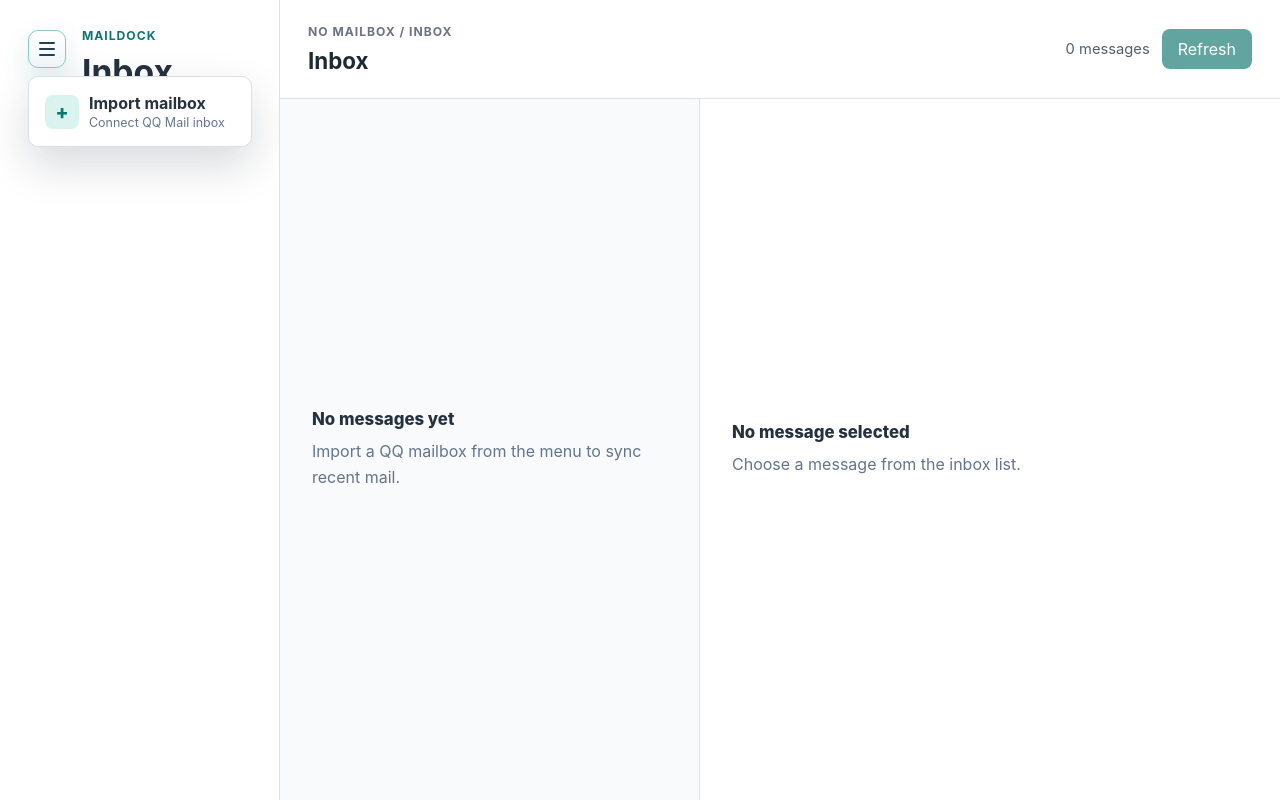
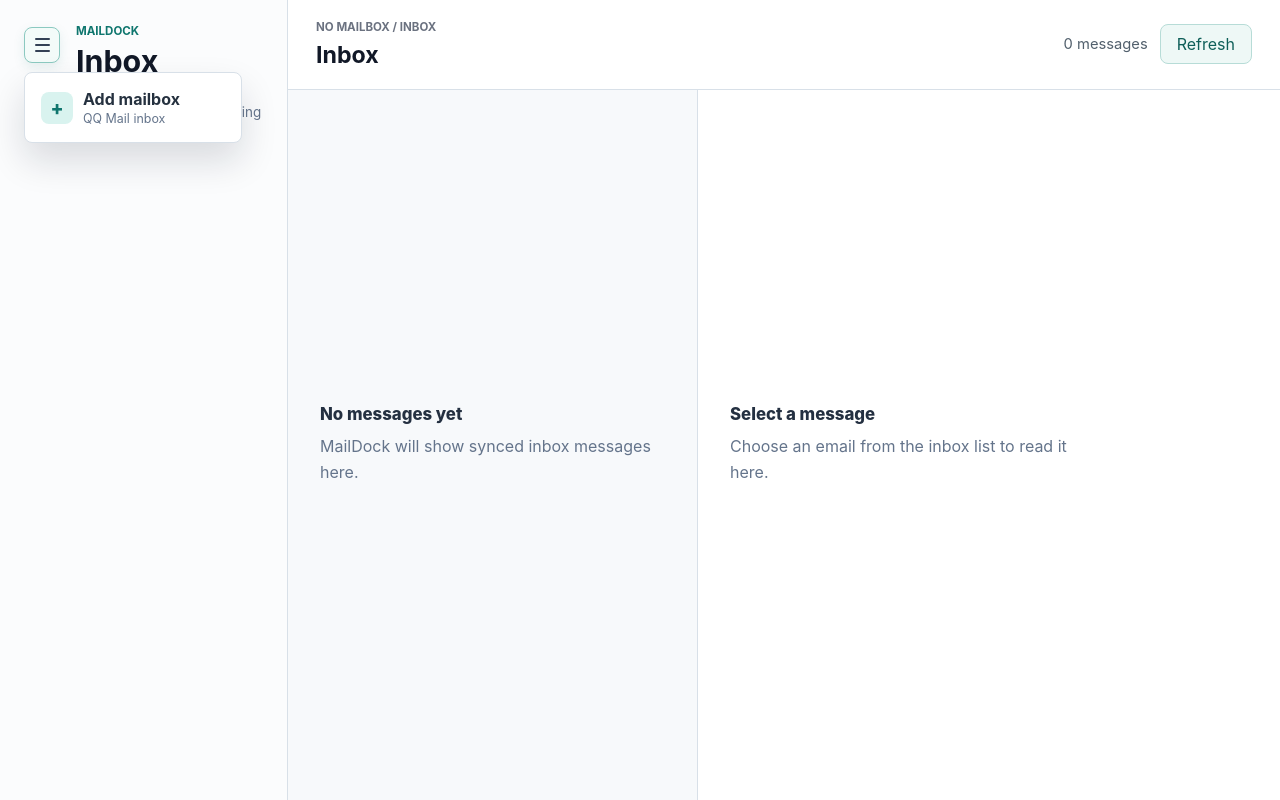
Before and after one commit to Gcy3303489747/MailDock, a React (Vite) app: page / in a window 1280 px wide. Both pictures are taken after a click on the button "Open mailbox menu". Built offline with nearby package versions, Linux system fonts and the light colour scheme.

Commit message:
style: polish mailbox interface copy and layout

```diff
--- a/src/features/mail/components/MailDetail.tsx
+++ b/src/features/mail/components/MailDetail.tsx
@@ -15,8 +15,8 @@ export function MailDetail({ message }: MailDetailProps) {
   if (!message) {
     return (
       <article className="mail-detail empty-detail" aria-label="No message selected">
-        <p className="state-title">No message selected</p>
-        <p className="state-copy">Choose a message from the inbox list.</p>
+        <p className="state-title">Select a message</p>
+        <p className="state-copy">Choose an email from the inbox list to read it here.</p>
       </article>
     );
   }
@@ -28,8 +28,14 @@ export function MailDetail({ message }: MailDetailProps) {
       <header className="detail-header">
         <h2>{message.subject}</h2>
         <div className="detail-meta">
-          <span>{message.from}</span>
-          <time dateTime={message.receivedAt}>{formatFullDate(message.receivedAt)}</time>
+          <span>
+            <strong>From</strong>
+            {message.from}
+          </span>
+          <time dateTime={message.receivedAt}>
+            <strong>Received</strong>
+            {formatFullDate(message.receivedAt)}
+          </time>
         </div>
       </header>
       <div className="detail-body">
--- a/src/features/mail/components/MailList.tsx
+++ b/src/features/mail/components/MailList.tsx
@@ -20,8 +20,8 @@ export function MailList({
   if (isLoading) {
     return (
       <section className="mail-list state-panel" aria-label="Loading messages">
-        <p className="state-title">Loading inbox</p>
-        <p className="state-copy">Checking local cached mail.</p>
+        <p className="state-title">Loading local inbox</p>
+        <p className="state-copy">Reading cached messages from this device.</p>
       </section>
     );
   }
@@ -42,7 +42,7 @@ export function MailList({
     return (
       <section className="mail-list state-panel" aria-label="Empty inbox">
         <p className="state-title">No messages yet</p>
-        <p className="state-copy">Import a QQ mailbox from the menu to sync recent mail.</p>
+        <p className="state-copy">MailDock will show synced inbox messages here.</p>
       </section>
     );
   }
@@ -60,12 +60,12 @@ export function MailList({
             type="button"
           >
             <span className="message-row-topline">
-              <strong>{message.from}</strong>
+              <strong title={message.from}>{message.from}</strong>
               <time dateTime={message.receivedAt}>{formatDate(message.receivedAt)}</time>
             </span>
-            <span className="message-subject">
+            <span className="message-subject" title={message.subject}>
               {message.isUnread && <span className="unread-dot" aria-label="Unread" />}
-              {message.subject}
+              <span>{message.subject}</span>
               {message.hasAttachments && <span className="attachment-pill">Attachment</span>}
             </span>
             <span className="message-preview">{message.preview}</span>
--- a/src/features/mail/components/QqConnectionPanel.tsx
+++ b/src/features/mail/components/QqConnectionPanel.tsx
@@ -42,12 +42,12 @@ export function QqConnectionPanel({ onClose, onSyncComplete }: QqConnectionPanel
     <form className="connection-panel" onSubmit={handleSubmit}>
       <div>
         <div className="connection-panel-header">
-          <strong>QQ IMAP</strong>
+          <strong>Add QQ Mail</strong>
           <button aria-label="Close import panel" onClick={onClose} type="button">
             Close
           </button>
         </div>
-        <span>Import saves the code in your system credential store for future sync.</span>
+        <span>Use your QQ Mail authorization code to sync the inbox in read-only mode.</span>
       </div>
 
       <label>
@@ -74,14 +74,13 @@ export function QqConnectionPanel({ onClose, onSyncComplete }: QqConnectionPanel
 
       <div className="connection-actions">
         <button className="primary-button" disabled={isBusy} type="submit">
-          {isBusy ? "Importing" : "Import inbox"}
+          {isBusy ? "Connecting" : "Add mailbox"}
         </button>
       </div>
 
       {syncReport && (
         <p className="connection-result">
-          Synced {syncReport.stored} messages from {syncReport.address}.
-          {syncReport.credentialSaved ? " Future sync is enabled." : ""}
+          Mailbox added. Background sync is enabled.
         </p>
       )}
       {error && <p className="connection-error">{error}</p>}
--- a/src/features/mail/components/Sidebar.tsx
+++ b/src/features/mail/components/Sidebar.tsx
@@ -47,8 +47,8 @@ export function Sidebar({
               >
                 <span className="menu-option-mark">+</span>
                 <span>
-                  <strong>Import mailbox</strong>
-                  <small>Connect QQ Mail inbox</small>
+                  <strong>Add mailbox</strong>
+                  <small>QQ Mail inbox</small>
                 </span>
               </button>
             </div>
@@ -62,7 +62,9 @@ export function Sidebar({
 
       <nav className="account-list" aria-label="Configured mailboxes">
         {accounts.length === 0 ? (
-          <p className="empty-account-copy">Import a mailbox to begin.</p>
+          <p className="empty-account-copy">
+            Add your QQ mailbox to start syncing inbox messages.
+          </p>
         ) : (
           accounts.map((account) => (
             <button
@@ -74,9 +76,12 @@ export function Sidebar({
               type="button"
             >
               <span className="account-avatar">{providerInitial(account.provider)}</span>
-              <span>
-                <strong>{account.displayName}</strong>
-                <small>{account.address}</small>
+              <span className="account-meta">
+                <span className="account-heading">
+                  <strong>{account.displayName}</strong>
+                  <span className="account-provider">{providerLabel(account.provider)}</span>
+                </span>
+                <small title={account.address}>{account.address}</small>
               </span>
             </button>
           ))
@@ -92,7 +97,6 @@ export function Sidebar({
           }}
         />
       )}
-
     </aside>
   );
 }
@@ -100,3 +104,14 @@ export function Sidebar({
 function providerInitial(provider: MailAccount["provider"]): string {
   return provider.slice(0, 1).toUpperCase();
 }
+
+function providerLabel(provider: MailAccount["provider"]): string {
+  switch (provider) {
+    case "qq":
+      return "QQ";
+    case "fudan":
+      return "Fudan";
+    case "gmail":
+      return "Gmail";
+  }
+}
--- a/src/features/mail/components/Toolbar.tsx
+++ b/src/features/mail/components/Toolbar.tsx
@@ -21,27 +21,24 @@ export function Toolbar({
 }: ToolbarProps) {
   return (
     <header className="toolbar">
-      <div>
+      <div className="toolbar-main">
         <p className="eyebrow">
           {account ? `${providerLabel(account.provider)} / ${folder}` : `No mailbox / ${folder}`}
         </p>
         <h2>Inbox</h2>
         {account && <p className="toolbar-account">{account.address}</p>}
         {account && (
-          <p className="toolbar-sync-status">
-            {isSyncing
-              ? "Auto syncing..."
-              : lastSyncedAt
-                ? `Auto sync on. Last synced ${formatTime(lastSyncedAt)}.`
-                : "Auto sync on. Waiting for first background sync."}
+          <p className={`toolbar-sync-status ${syncError ? "toolbar-sync-status-error" : ""}`}>
+            {syncError
+              ? `Sync failed: ${syncError}`
+              : syncStatusText(isSyncing, lastSyncedAt)}
           </p>
         )}
-        {syncError && <p className="toolbar-sync-error">{syncError}</p>}
       </div>
       <div className="toolbar-actions">
-        <span className="message-count">{messageCount} messages</span>
+        <span className="message-count">{messageCountLabel(messageCount)}</span>
         <button
-          className="primary-button"
+          className="secondary-button toolbar-refresh"
           disabled={isSyncing || !account}
           onClick={onRefresh}
           type="button"
@@ -51,6 +48,22 @@ export function Toolbar({
       </div>
     </header>
   );
+}
+
+function syncStatusText(isSyncing: boolean, lastSyncedAt: Date | null): string {
+  if (isSyncing) {
+    return "Syncing in background";
+  }
+
+  if (lastSyncedAt) {
+    return `Last synced ${formatTime(lastSyncedAt)}`;
+  }
+
+  return "Waiting for first sync";
+}
+
+function messageCountLabel(count: number): string {
+  return `${count} ${count === 1 ? "message" : "messages"}`;
 }
 
 function formatTime(value: Date): string {
--- a/src/styles/global.css
+++ b/src/styles/global.css
@@ -1,6 +1,6 @@
 :root {
-  color: #1f2933;
-  background: #eef2f6;
+  color: #1f2937;
+  background: #f2f5f7;
   font-family:
     Inter, ui-sans-serif, system-ui, -apple-system, BlinkMacSystemFont, "Segoe UI", sans-serif;
   font-synthesis: none;
@@ -30,7 +30,7 @@ button {
 
 .app-shell {
   display: grid;
-  grid-template-columns: 280px minmax(0, 1fr);
+  grid-template-columns: 288px minmax(0, 1fr);
   height: 100vh;
   min-height: 0;
   overflow: hidden;
@@ -39,11 +39,11 @@ button {
 .sidebar {
   display: flex;
   flex-direction: column;
-  gap: 28px;
-  padding: 28px;
-  color: #25313f;
-  background: #ffffff;
-  border-right: 1px solid #d9e1ec;
+  gap: 24px;
+  padding: 24px;
+  color: #243041;
+  background: #fbfcfd;
+  border-right: 1px solid #d8e0e8;
   min-height: 0;
   overflow: auto;
   overscroll-behavior: contain;
@@ -53,9 +53,9 @@ button {
 .eyebrow {
   margin: 0 0 8px;
   color: #6b7280;
-  font-size: 0.76rem;
+  font-size: 0.72rem;
   font-weight: 700;
-  letter-spacing: 0.08em;
+  letter-spacing: 0;
   text-transform: uppercase;
 }
 
@@ -71,7 +71,9 @@ button {
 }
 
 .sidebar h1 {
-  font-size: 2.1rem;
+  color: #111827;
+  font-size: 1.9rem;
+  line-height: 1.05;
 }
 
 .sidebar-header {
@@ -88,34 +90,31 @@ button {
 
 .menu-trigger {
   display: inline-grid;
-  width: 38px;
-  height: 38px;
+  width: 36px;
+  height: 36px;
   place-items: center;
   gap: 0;
-  padding: 9px;
-  background: linear-gradient(180deg, #ffffff 0%, #f1f6f8 100%);
-  border: 1px solid #d7e2e7;
-  border-radius: 10px;
-  box-shadow:
-    0 1px 0 rgb(255 255 255 / 90%) inset,
-    0 10px 22px rgb(15 23 42 / 8%);
+  padding: 8px;
+  background: #ffffff;
+  border: 1px solid #d8e0e8;
+  border-radius: 8px;
+  box-shadow: 0 1px 2px rgb(15 23 42 / 6%);
   cursor: pointer;
 }
 
 .menu-trigger span {
   display: block;
-  width: 16px;
+  width: 15px;
   height: 2px;
-  background: #25424c;
+  background: #334155;
   border-radius: 999px;
 }
 
 .menu-trigger:hover,
 .menu-trigger-active {
   border-color: #8bc9c0;
-  box-shadow:
-    0 1px 0 rgb(255 255 255 / 90%) inset,
-    0 12px 28px rgb(15 118 110 / 14%);
+  background: #f3fbf9;
+  box-shadow: 0 4px 12px rgb(15 118 110 / 10%);
 }
 
 .menu-trigger:focus-visible {
@@ -128,20 +127,20 @@ button {
   z-index: 10;
   top: 48px;
   left: 0;
-  width: 224px;
+  width: 218px;
   padding: 8px;
   background: #ffffff;
-  border: 1px solid #d7e2e7;
-  border-radius: 10px;
-  box-shadow: 0 18px 44px rgb(15 23 42 / 16%);
+  border: 1px solid #d8e0e8;
+  border-radius: 8px;
+  box-shadow: 0 18px 36px rgb(15 23 42 / 14%);
 }
 
 .sidebar-menu-popover button {
   display: grid;
-  grid-template-columns: 34px 1fr;
+  grid-template-columns: 32px 1fr;
   align-items: center;
   width: 100%;
-  min-height: 52px;
+  min-height: 50px;
   gap: 10px;
   padding: 8px;
   color: #25313f;
@@ -158,8 +157,8 @@ button {
 
 .menu-option-mark {
   display: inline-grid;
-  width: 34px;
-  height: 34px;
+  width: 32px;
+  height: 32px;
   place-items: center;
   color: #0f766e;
   font-size: 1.2rem;
@@ -181,38 +180,72 @@ button {
 
 .account-list {
   display: grid;
-  gap: 12px;
+  gap: 10px;
 }
 
 .account-item {
   display: grid;
-  grid-template-columns: 42px 1fr;
+  grid-template-columns: 40px minmax(0, 1fr);
   align-items: center;
   width: 100%;
   gap: 12px;
-  padding: 12px;
-  color: #25313f;
+  padding: 11px;
+  color: #243041;
   text-align: left;
+  background: #ffffff;
+  border: 1px solid #d8e0e8;
+  border-radius: 8px;
+  cursor: pointer;
+}
+
+.account-item:hover {
+  border-color: #b6c7d4;
   background: #f8fafc;
-  border: 1px solid #d9e1ec;
-  border-radius: 8px;
 }
 
 .account-item-active {
-  background: #e8f5f3;
-  border-color: #8bc9c0;
-  box-shadow: inset 4px 0 0 #0f766e;
+  background: #eef8f6;
+  border-color: #78bdb4;
+  box-shadow: inset 3px 0 0 #0f766e;
 }
 
 .account-avatar {
   display: inline-grid;
-  width: 42px;
-  height: 42px;
+  width: 40px;
+  height: 40px;
   place-items: center;
   color: #14213d;
   font-weight: 800;
   background: #f8c14a;
-  border-radius: 50%;
+  border-radius: 8px;
+}
+
+.account-meta {
+  min-width: 0;
+}
+
+.account-heading {
+  display: flex;
+  align-items: center;
+  justify-content: space-between;
+  gap: 8px;
+}
+
+.account-heading strong,
+.account-item small {
+  overflow: hidden;
+  text-overflow: ellipsis;
+  white-space: nowrap;
+}
+
+.account-provider {
+  flex: 0 0 auto;
+  padding: 2px 6px;
+  color: #0f766e;
+  font-size: 0.68rem;
+  font-weight: 800;
+  background: #d9f3ef;
+  border-radius: 6px;
 }
 
 .account-item small,
@@ -225,14 +258,15 @@ button {
 
 .empty-account-copy {
   margin: 0;
+  line-height: 1.55;
 }
 
 .connection-panel {
   display: grid;
-  gap: 10px;
+  gap: 12px;
   padding: 16px;
-  background: #f8fafc;
-  border: 1px solid #d9e1ec;
+  background: #ffffff;
+  border: 1px solid #d8e0e8;
   border-radius: 8px;
 }
 
@@ -259,6 +293,7 @@ button {
 .connection-error {
   color: #64748b;
   font-size: 0.84rem;
+  line-height: 1.5;
 }
 
 .connection-panel label {
@@ -269,8 +304,8 @@ button {
 
 .connection-panel input {
   width: 100%;
-  min-height: 36px;
-  padding: 0 10px;
+  min-height: 38px;
+  padding: 0 11px;
   color: #25313f;
   background: #ffffff;
   border: 1px solid #cbd5e1;
@@ -318,14 +353,20 @@ button {
   display: flex;
   align-items: center;
   justify-content: space-between;
-  gap: 20px;
-  padding: 24px 28px;
+  gap: 24px;
+  padding: 20px 28px;
   background: #ffffff;
-  border-bottom: 1px solid #d9e1ec;
+  border-bottom: 1px solid #d8e0e8;
 }
 
 .toolbar h2 {
-  font-size: 1.4rem;
+  color: #111827;
+  font-size: 1.45rem;
+  line-height: 1.15;
+}
+
+.toolbar-main {
+  min-width: 0;
 }
 
 .toolbar-account {
@@ -341,12 +382,8 @@ button {
   font-weight: 700;
 }
 
-.toolbar-sync-error {
-  max-width: 640px;
-  margin: 8px 0 0;
+.toolbar-sync-status-error {
   color: #b4233a;
-  font-size: 0.86rem;
-  line-height: 1.45;
 }
 
 .toolbar-actions {
@@ -358,6 +395,7 @@ button {
 .message-count {
   color: #52606d;
   font-size: 0.92rem;
+  white-space: nowrap;
 }
 
 .primary-button,
@@ -381,9 +419,16 @@ button {
   background: #d9f3ef;
 }
 
+.toolbar-refresh {
+  min-width: 82px;
+  color: #0f5f59;
+  background: #eef8f6;
+  border: 1px solid #b7dcd7;
+}
+
 .mail-columns {
   display: grid;
-  grid-template-columns: minmax(340px, 420px) minmax(0, 1fr);
+  grid-template-columns: minmax(340px, 410px) minmax(0, 1fr);
   min-height: 0;
   overflow: hidden;
 }
@@ -392,16 +437,16 @@ button {
   min-height: 0;
   overflow: auto;
   overscroll-behavior: contain;
-  background: #f8fafc;
-  border-right: 1px solid #d9e1ec;
+  background: #f7f9fb;
+  border-right: 1px solid #d8e0e8;
 }
 
 .message-row {
   display: grid;
   width: 100%;
-  gap: 8px;
-  padding: 18px 20px;
-  color: #25313f;
+  gap: 7px;
+  padding: 15px 18px;
+  color: #243041;
   text-align: left;
   background: transparent;
   border: 0;
@@ -415,7 +460,7 @@ button {
 }
 
 .message-row-selected {
-  box-shadow: inset 4px 0 0 #0f766e;
+  box-shadow: inset 3px 0 0 #0f766e;
 }
 
 .message-row-topline {
@@ -423,7 +468,7 @@ button {
   align-items: center;
   justify-content: space-between;
   gap: 12px;
-  font-size: 0.88rem;
+  font-size: 0.84rem;
 }
 
 .message-row-topline strong,
@@ -444,17 +489,25 @@ button {
   display: flex;
   align-items: center;
   gap: 8px;
+  color: #111827;
+  font-size: 0.94rem;
   font-weight: 700;
+}
+
+.message-subject > span:not(.unread-dot):not(.attachment-pill) {
+  overflow: hidden;
+  text-overflow: ellipsis;
+  white-space: nowrap;
 }
 
 .message-preview {
   color: #64748b;
-  font-size: 0.9rem;
+  font-size: 0.86rem;
 }
 
 .unread-dot {
-  width: 8px;
-  height: 8px;
+  width: 7px;
+  height: 7px;
   flex: 0 0 auto;
   background: #d1495b;
   border-radius: 50%;
@@ -463,7 +516,7 @@ button {
 .attachment-pill {
   flex: 0 0 auto;
   padding: 2px 8px;
-  color: #8a5a00;
+  color: #7a4f00;
   font-size: 0.72rem;
   font-weight: 700;
   background: #fff2c2;
@@ -474,51 +527,68 @@ button {
   min-height: 0;
   overflow: auto;
   overscroll-behavior: contain;
-  padding: 32px;
+  padding: 34px 40px;
   background: #ffffff;
 }
 
 .detail-header {
-  padding-bottom: 24px;
+  max-width: 760px;
+  padding-bottom: 22px;
   border-bottom: 1px solid #e2e8f0;
 }
 
 .detail-header h2 {
   max-width: 760px;
-  font-size: 1.8rem;
-  line-height: 1.25;
+  color: #111827;
+  font-size: 1.7rem;
+  line-height: 1.28;
 }
 
 .detail-meta {
-  display: flex;
+  display: grid;
+  grid-template-columns: repeat(2, minmax(0, max-content));
   flex-wrap: wrap;
-  gap: 10px 18px;
-  margin-top: 14px;
+  gap: 8px 20px;
+  margin-top: 16px;
   color: #64748b;
-  font-size: 0.94rem;
+  font-size: 0.88rem;
+}
+
+.detail-meta span,
+.detail-meta time {
+  display: grid;
+  gap: 3px;
+  min-width: 0;
+}
+
+.detail-meta strong {
+  color: #94a3b8;
+  font-size: 0.68rem;
+  letter-spacing: 0;
+  text-transform: uppercase;
 }
 
 .detail-body {
-  max-width: 720px;
-  padding-top: 24px;
+  max-width: 700px;
+  padding-top: 26px;
   color: #334155;
-  font-size: 1rem;
-  line-height: 1.75;
+  font-size: 0.98rem;
+  line-height: 1.78;
 }
 
 .detail-paragraph {
-  margin: 0 0 18px;
+  margin: 0 0 20px;
   white-space: pre-wrap;
   overflow-wrap: anywhere;
 }
 
 .detail-quote {
-  margin: 0 0 18px;
-  padding: 10px 16px;
+  margin: 0 0 20px;
+  padding: 12px 16px;
   color: #52606d;
   white-space: pre-wrap;
   overflow-wrap: anywhere;
-  background: #f8fafc;
+  background: #f7f9fb;
   border-left: 3px solid #8bc9c0;
 }
 
@@ -558,7 +628,7 @@ button {
 
 .state-title {
   margin: 0;
-  color: #25313f;
+  color: #243041;
   font-size: 1.05rem;
   font-weight: 800;
 }
```
